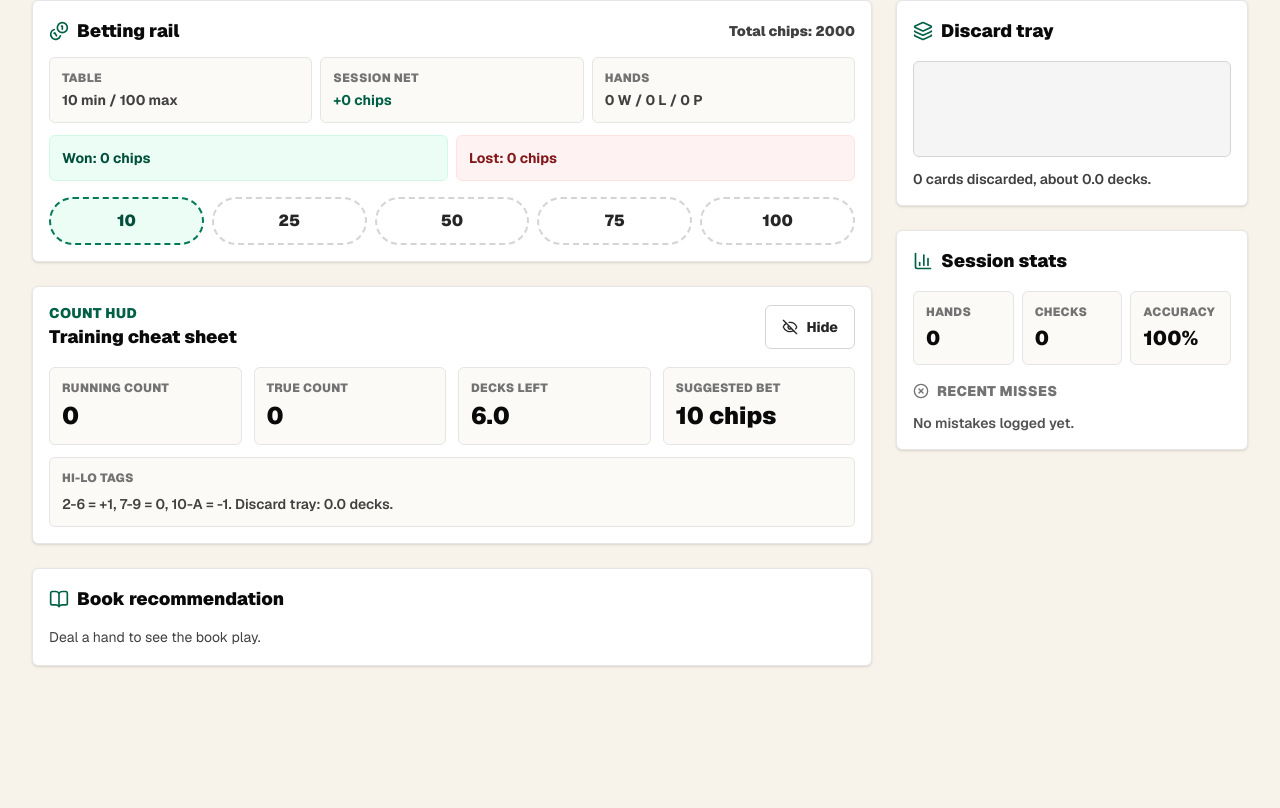
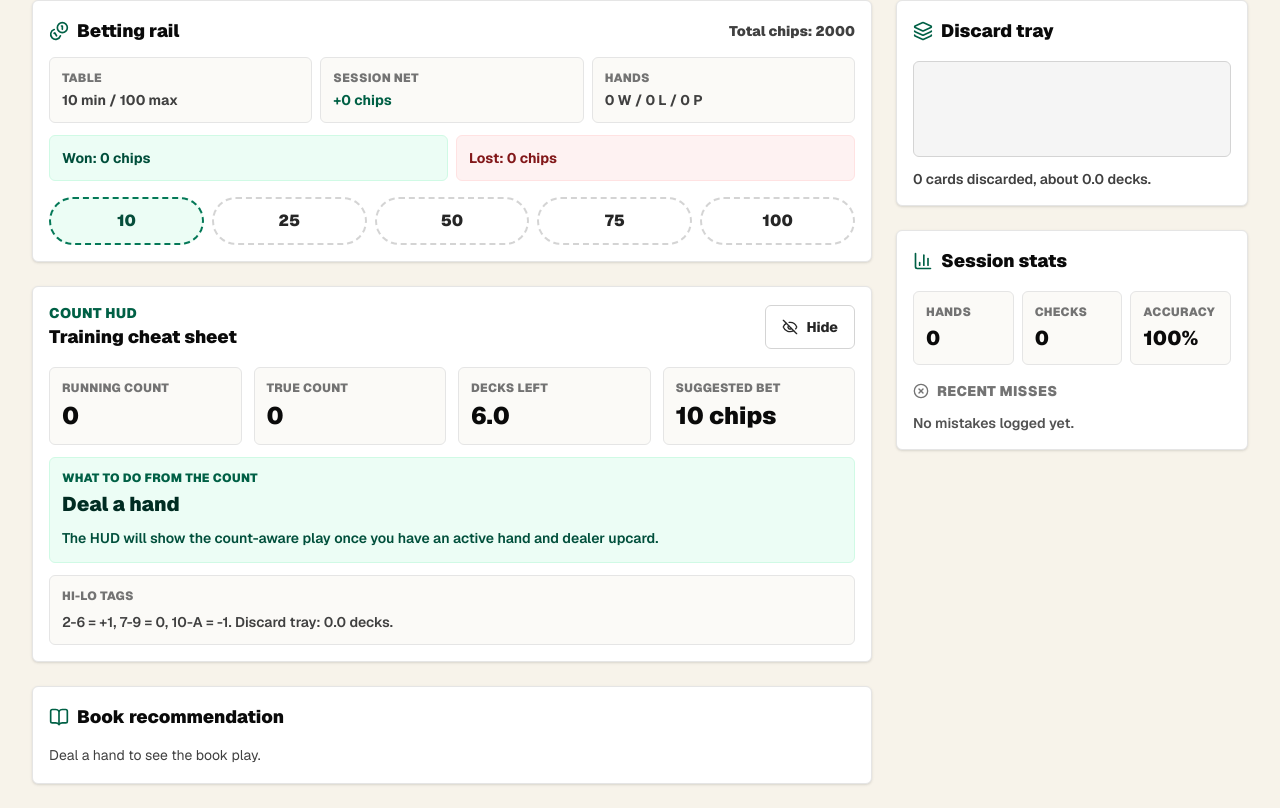
Before and after one commit to Willfwalker/blackjack, a Next.js app: page /play in a window 1280 px wide. Shown: the part 818-1626 px from the top of the page. Before the commit the page ends 1508 px from the top, so only its background shows below. Built offline with nearby package versions, Linux system fonts and the light colour scheme.

Commit message:
Add count-aware HUD advice

```diff
--- a/src/components/count-hud.tsx
+++ b/src/components/count-hud.tsx
@@ -1,8 +1,17 @@
 "use client";
 
 import { Eye, EyeOff } from "lucide-react";
-import { decksRemaining, discardDecks, recommendedCurrentBet, trueCount, type BlackjackGameState } from "@/lib/blackjack/game";
+import {
+  activeHand,
+  dealerVisibleCards,
+  decksRemaining,
+  discardDecks,
+  recommendedCurrentBet,
+  trueCount,
+  type BlackjackGameState,
+} from "@/lib/blackjack/game";
 import { formatCount } from "@/lib/blackjack/cards";
+import { recommendBasicStrategy, recommendCountAwareStrategy } from "@/lib/blackjack/strategy";
 
 export function CountHud({
   state,
@@ -14,6 +23,7 @@ export function CountHud({
   onToggle: () => void;
 }) {
   const tc = trueCount(state);
+  const advice = countAdvice(state, tc);
 
   return (
     <section className="rounded-md border border-neutral-200 bg-white p-4 shadow-sm">
@@ -34,6 +44,11 @@ export function CountHud({
           <HudStat label="True count" value={formatCount(tc)} />
           <HudStat label="Decks left" value={decksRemaining(state).toFixed(1)} />
           <HudStat label="Suggested bet" value={`${recommendedCurrentBet(state)} chips`} />
+          <div className="rounded-md border border-emerald-100 bg-emerald-50 p-3 sm:col-span-2 xl:col-span-4">
+            <p className="text-xs font-black uppercase tracking-wide text-emerald-800">What to do from the count</p>
+            <p className="mt-1 text-xl font-black text-emerald-950">{advice.title}</p>
+            <p className="mt-2 text-sm font-semibold leading-6 text-emerald-900">{advice.note}</p>
+          </div>
           <div className="rounded-md border border-neutral-200 bg-[#fbfaf7] p-3 sm:col-span-2 xl:col-span-4">
             <p className="text-xs font-black uppercase tracking-wide text-neutral-500">Hi-Lo tags</p>
             <p className="mt-2 text-sm font-semibold text-neutral-700">
@@ -50,6 +65,49 @@ export function CountHud({
   );
 }
 
+function countAdvice(state: BlackjackGameState, tc: number) {
+  const hand = activeHand(state);
+  const dealer = dealerVisibleCards(state)[0];
+
+  if (state.phase === "insurance" && dealer?.rank === "A") {
+    if (tc >= 3) {
+      return {
+        title: "Take insurance",
+        note: `True count is ${formatCount(tc)}. Insurance becomes profitable at TC +3 or higher in the Hi-Lo system.`,
+      };
+    }
+
+    return {
+      title: "Decline insurance",
+      note: `True count is ${formatCount(tc)}. Below TC +3, insurance is still a bad side bet.`,
+    };
+  }
+
+  if (!hand || !dealer || state.phase !== "player") {
+    return {
+      title: "Deal a hand",
+      note: "The HUD will show the count-aware play once you have an active hand and dealer upcard.",
+    };
+  }
+
+  const canDouble = hand.cards.length === 2;
+  const canSplit = hand.cards.length === 2 && state.playerHands.length < state.rules.maxSplitHands;
+  const basic = recommendBasicStrategy(hand.cards, dealer.rank, { canDouble, canSplit });
+  const countAware = recommendCountAwareStrategy(hand.cards, dealer.rank, tc, {
+    canDouble,
+    canSplit,
+    allowInsurance: false,
+  });
+  const isDeviation = basic.action !== countAware.action;
+
+  return {
+    title: countAware.label,
+    note: isDeviation
+      ? `Count deviation: ${countAware.note} Basic strategy would say ${basic.label}.`
+      : `No count deviation here at TC ${formatCount(tc)}. ${countAware.note}`,
+  };
+}
+
 function HudStat({ label, value }: { label: string; value: string }) {
   return (
     <div className="rounded-md border border-neutral-200 bg-[#fbfaf7] p-3">
--- a/src/lib/blackjack/strategy.ts
+++ b/src/lib/blackjack/strategy.ts
@@ -150,11 +150,16 @@ export function recommendBasicStrategy(cards: Card[], dealer: Rank, options: { c
   };
 }
 
-export function recommendCountAwareStrategy(cards: Card[], dealer: Rank, trueCount: number, options?: { canSplit?: boolean; canDouble?: boolean }) {
+export function recommendCountAwareStrategy(
+  cards: Card[],
+  dealer: Rank,
+  trueCount: number,
+  options?: { canSplit?: boolean; canDouble?: boolean; allowInsurance?: boolean },
+) {
   const value = handValue(cards);
   const dealerTen = dealerValue(dealer) === 10;
 
-  if (dealer === "A" && trueCount >= 3) {
+  if ((options?.allowInsurance ?? true) && dealer === "A" && trueCount >= 3) {
     return { action: "I" as StrategyAction, label: "Insurance", note: "Index play: take insurance at true count +3 or higher." };
   }
 
```
